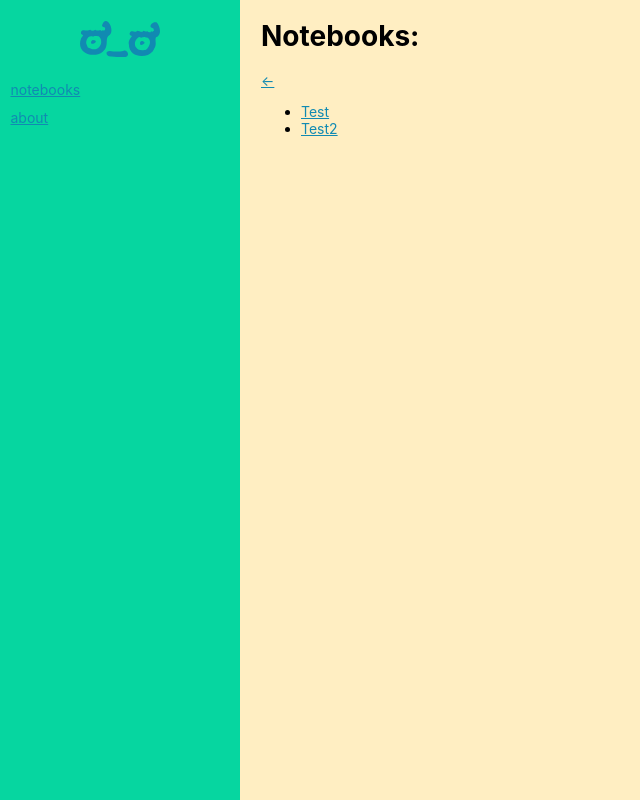
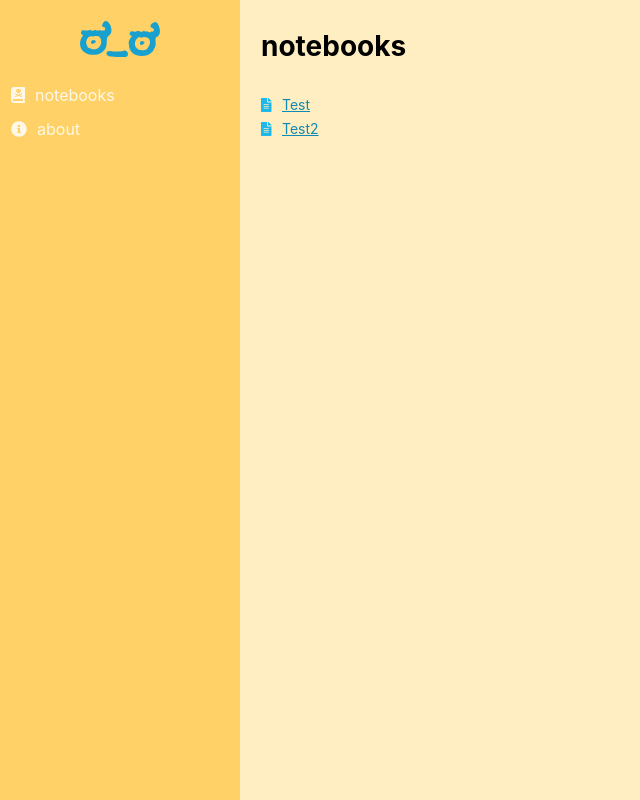
Before and after one commit to juniferd/rm-static, a Next.js app: page /notebooks in a window 1280 px wide. Shown: the whole page, without its empty margins (0-640 px from the left). Built offline with nearby package versions, Linux system fonts and the light colour scheme.

Commit message:
fix: add fontawesome, update sidebar styling

```diff
--- a/components/Container/Main.js
+++ b/components/Container/Main.js
@@ -3,6 +3,7 @@ import { mediaQuery } from '../mediaQueries';
 import {
   collapsedSidebarWidth,
   expandedSidebarWidth,
+  smSpacing,
   lgSpacing,
 } from '../constants';
 
@@ -10,7 +11,7 @@ const StyledMain = styled.div`
   display: flex;
   flex-direction: column;
   margin-left: ${props => props.collapsedSidebar ? collapsedSidebarWidth : expandedSidebarWidth};
-  padding: 0 ${lgSpacing};
+  padding: ${smSpacing} ${lgSpacing};
   ${mediaQuery.mobile(`
     margin-left: ${collapsedSidebarWidth};
   `)}
--- a/components/Sidebar/index.js
+++ b/components/Sidebar/index.js
@@ -1,4 +1,5 @@
 import { useEffect } from 'react';
+import { FontAwesomeIcon } from '@fortawesome/react-fontawesome'
 import gsap from 'gsap';
 import styled from 'styled-components';
 import Link from '../Link';
@@ -7,18 +8,23 @@ import {
   collapsedSidebarWidth,
   expandedSidebarWidth,
   smSpacing,
+  mdSpacing,
   lgSpacing,
 } from '../constants';
 import { mediaQuery } from '../mediaQueries';
-import { blue, yellow, green } from '../colors';
+import {
+  blue,
+  lightBlue,
+  yellow,
+} from '../colors';
 
 const StyledSidebar = styled.div`
   background: white;
   display: flex;
   flex-direction: column;
   width: ${props => props.collapsed ? collapsedSidebarWidth : expandedSidebarWidth};
-  padding: ${lgSpacing} ${smSpacing};
-  background: ${green};
+  padding: ${lgSpacing} 0;
+  background: ${yellow};
   height: 100vh;
   position: fixed;
   > * {
@@ -26,15 +32,57 @@ const StyledSidebar = styled.div`
   }
   > ul {
     padding: 0;
-    margin: ${smSpacing} 0 0;
-    li {
-      list-style: none;
-      padding: 0;
-      margin: 0 0 ${smSpacing};
-    }
   }
   ${mediaQuery.tablet(`
     width: ${collapsedSidebarWidth};
+  `)}
+`;
+
+const LinkContainer = styled.li`
+  list-style: none;
+  padding: 0;
+  margin: 0 ${smSpacing} ${mdSpacing};
+  > * {
+    display: flex;
+    align-items: center;
+    text-decoration: none;
+    font-size: 16px;
+    color: rgba(255, 255, 255, .85);
+    &:hover {
+      color: white;
+    }
+    ${mediaQuery.tablet(`
+      justify-content: center;
+      background: #FFFE099;
+      height: 60px;
+      margin: 0;
+      padding: ${lgSpacing};
+      &:hover {
+        background: #FFDA85;
+      }
+    `)}
+  }
+
+  ${mediaQuery.tablet(`
+    margin: 0;
+    border-top: 1px solid rgba(255, 255, 255, .25);
+    &:last-child {
+      border-bottom: 1px solid rgba(255, 255, 255, .25);
+    }
+  `)}
+`;
+
+const LinkIcon = styled(FontAwesomeIcon)`
+  ${mediaQuery.tablet(`
+    font-size: 24px;
+  `)}
+`;
+
+
+const LinkTitle = styled.span`
+  margin-left: ${smSpacing};
+  ${mediaQuery.tablet(`
+    display: none;
   `)}
 `;
 
@@ -45,7 +93,7 @@ const LogoContainer = styled.div`
 `;
 
 const Logo = styled(Disapproval)`
-  fill: ${yellow};
+  fill: ${lightBlue};
   width: 80px;
   ${mediaQuery.tablet(`
     width: 40px;
@@ -59,7 +107,7 @@ const Sidebar = ({
 }) => {
   useEffect(() => {
     gsap.from('.disapprovalLogo', {
-      duration: 100,
+      duration: 10,
       opacity: 0.25,
       ease: 'power2.inOut',
       yoyo: true,
@@ -76,11 +124,16 @@ const Sidebar = ({
       </LogoContainer>
       <ul>
         {links.map(link => (
-          <li>
+          <LinkContainer>
             <Link href={link.href}>
-              {link.title}
+              {link.icon ? (
+                <LinkIcon
+                  icon={link.icon}
+                />
+              ) : null}
+              <LinkTitle>{link.title}</LinkTitle>
             </Link>
-          </li>
+          </LinkContainer>
         ))}
       </ul>
       {children}
--- a/package.json
+++ b/package.json
@@ -8,6 +8,9 @@
     "start": "next start"
   },
   "dependencies": {
+    "@fortawesome/fontawesome-svg-core": "^1.2.32",
+    "@fortawesome/free-solid-svg-icons": "^5.15.1",
+    "@fortawesome/react-fontawesome": "^0.1.11",
     "create-next-app": "^9.5.5",
     "gsap": "^3.5.1",
     "next": "9.5.5",
--- a/pages/_app.js
+++ b/pages/_app.js
@@ -1,11 +1,12 @@
+import { faBookDead, faInfoCircle } from '@fortawesome/free-solid-svg-icons'
 import '../styles/globals.css';
 import { Main } from '../components/Container';
 import Sidebar from '../components/Sidebar';
 
 function MyApp({ Component, pageProps }) {
   const links = [
-    { title: 'notebooks', href: '/notebooks' },
-    { title: 'about', href: '/about' },
+    { title: 'notebooks', href: '/notebooks', icon: faBookDead },
+    { title: 'about', href: '/about', icon: faInfoCircle },
   ];
 
   return (
--- a/pages/about/index.js
+++ b/pages/about/index.js
@@ -3,8 +3,9 @@ import Link from '../../components/Link';
 export default function About() {
   return (
     <>
-      <p><Link href="/">&larr;</Link></p>
+      <h1>about</h1>
       <p>here be dragons 🐉</p>
+      <p><Link href="https://github.com/juniferd/rm-static">github</Link></p>
     </>
   );
 }
--- a/pages/notebooks/index.js
+++ b/pages/notebooks/index.js
@@ -1,17 +1,36 @@
 import fs from  'fs';
+import styled from 'styled-components';
+import { faFileAlt } from '@fortawesome/free-solid-svg-icons'
+import { FontAwesomeIcon } from '@fortawesome/react-fontawesome'
 import Link from '../../components/Link';
 import { NOTEBOOKS_DIR, getNotebookDirs } from '../../helpers';
+import { lightBlue } from '../../components/colors';
+import { xsSpacing, smSpacing } from '../../components/constants';
+
+const StyledList = styled.ul`
+  padding-left: 0;
+  > li {
+    margin-bottom: ${xsSpacing};
+    list-style: none;
+  }
+`;
+const Icon = styled(FontAwesomeIcon)`
+  color: ${lightBlue};
+  margin-right: ${smSpacing};
+`;
 
 export default function Page ({ notebooks }) {
   return (
     <>
-      <h1>Notebooks:</h1>
-      <Link href="/">&larr;</Link>
-      <ul>
+      <h1>notebooks</h1>
+      <StyledList>
         {notebooks.map(notebook => (
-          <li><Link href={`/notebooks/${notebook}`}>{notebook}</Link></li>
+          <li key={`notebook-${notebook}`}>
+            <Icon icon={faFileAlt} />
+            <Link href={`/notebooks/${notebook}`}>{notebook}</Link>
+          </li>
         ))}
-      </ul>
+      </StyledList>
     </>
   );
 }
```
Also changed, not shown: pages/notebooks/[name].js (+13 -6 lines), 1 other file (tests, documents, lock files or other folders).
